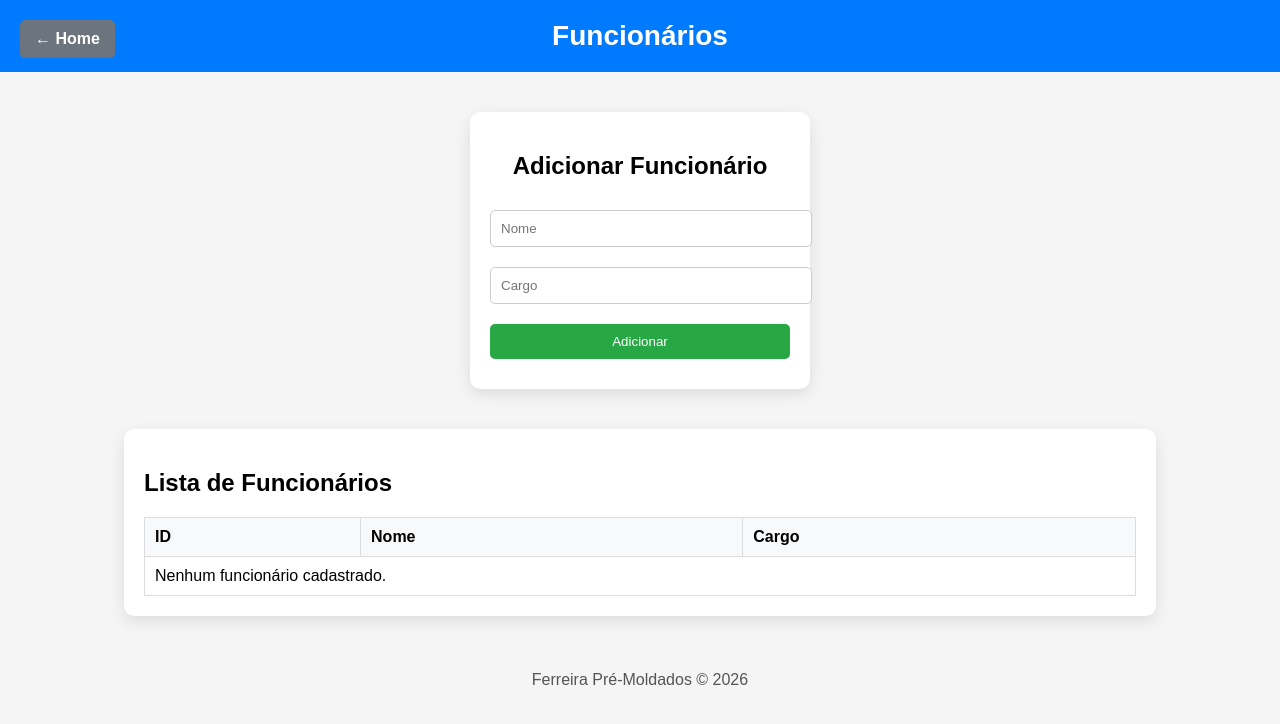
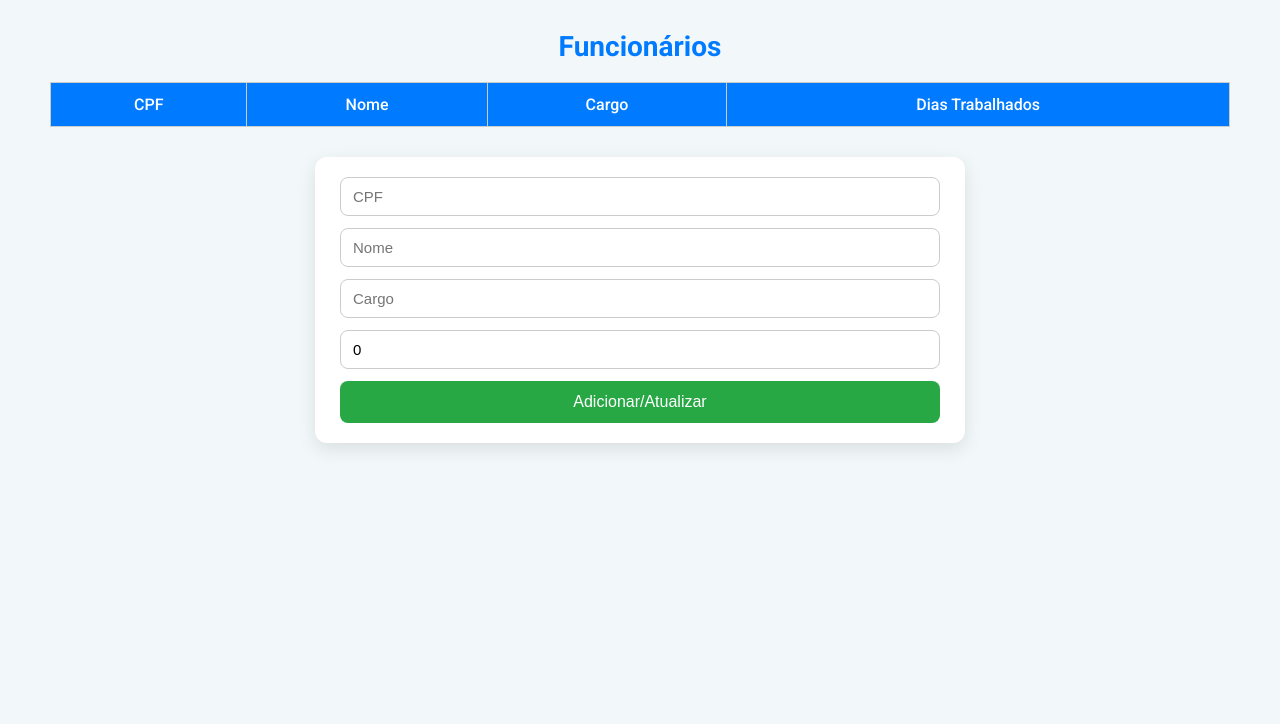
Before and after one commit to vinicius260222/controle-estoque, a Flask app: page /funcionarios in a window 1280 px wide. Shown: the top 724 px of the page. Run offline with Flask 3, Linux system fonts and the light colour scheme; the visitor is signed in with stand-in values (Sample User, id 1); lists and menus that the app fills with data are empty.

Commit message:
Update funcionarios.html

```diff
--- a/CPEC/templates/funcionarios.html
+++ b/CPEC/templates/funcionarios.html
@@ -4,53 +4,119 @@
 <meta charset="UTF-8">
 <title>Funcionários - CPEC</title>
 <style>
-body { font-family: Arial, sans-serif; background:#f5f5f5; margin:0; padding:0; }
-header { background:#007bff; color:#fff; padding:20px; text-align:center; position:relative; }
-header h1 { margin:0; font-size:28px; }
-a.home { position:absolute; top:20px; left:20px; text-decoration:none; background:#6c757d; color:#fff; padding:10px 15px; border-radius:5px; font-weight:bold; }
-a.home:hover { background:#5a6268; }
-.container { padding:40px 20px; display:flex; flex-direction:column; align-items:center; gap:40px; }
-.form-cadastro { background:#fff; padding:20px; border-radius:10px; box-shadow:0 5px 15px rgba(0,0,0,0.1); width:300px; text-align:center; }
-.form-cadastro input, .form-cadastro button { width:100%; padding:10px; margin:10px 0; border-radius:5px; border:1px solid #ccc; }
-.form-cadastro button { background:#28a745; color:#fff; border:none; cursor:pointer; }
-.form-cadastro button:hover { background:#218838; }
-.erro { color:red; margin-bottom:10px; }
-.tabela-funcionarios { background:#fff; padding:20px; border-radius:10px; box-shadow:0 5px 15px rgba(0,0,0,0.1); width:80%; overflow-x:auto; }
-.tabela-funcionarios table { width:100%; border-collapse:collapse; }
-.tabela-funcionarios th, .tabela-funcionarios td { padding:10px; border:1px solid #ddd; text-align:left; }
-.tabela-funcionarios th { background:#f8f9fa; }
-footer { text-align:center; padding:15px; color:#555; }
+@import url('https://fonts.googleapis.com/css2?family=Roboto:wght@400;500;700&display=swap');
+
+body {
+    font-family: 'Roboto', sans-serif;
+    background: #f2f7fa;
+    margin: 0;
+    padding: 0 50px;
+}
+
+h1 {
+    text-align: center;
+    margin-top: 30px;
+    font-size: 28px;
+    color: #007bff;
+}
+
+.erro {
+    color: red;
+    text-align: center;
+    margin-bottom: 15px;
+}
+
+table {
+    width: 100%;
+    border-collapse: collapse;
+    margin-bottom: 30px;
+}
+
+th, td {
+    padding: 12px 15px;
+    border: 1px solid #ccc;
+    text-align: center;
+}
+
+th {
+    background: #007bff;
+    color: #fff;
+    font-weight: 500;
+}
+
+tbody tr:nth-child(even) {
+    background: #e9ecef;
+}
+
+form {
+    background: #fff;
+    padding: 20px 25px;
+    border-radius: 12px;
+    box-shadow: 0 6px 18px rgba(0,0,0,0.1);
+    max-width: 600px;
+    margin: 0 auto 50px auto;
+    display: flex;
+    flex-direction: column;
+    gap: 12px;
+}
+
+form input {
+    padding: 10px 12px;
+    border-radius: 8px;
+    border: 1px solid #ccc;
+    font-size: 15px;
+    outline: none;
+}
+
+form button {
+    padding: 12px;
+    border: none;
+    border-radius: 8px;
+    background: #28a745;
+    color: #fff;
+    font-size: 16px;
+    cursor: pointer;
+    transition: background 0.3s, transform 0.2s;
+}
+
+form button:hover {
+    background: #218838;
+    transform: scale(1.02);
+}
 </style>
 </head>
 <body>
-<header>
 <h1>Funcionários</h1>
-<a href="{{ url_for('home') }}" class="home">← Home</a>
-</header>
-<div class="container">
-<div class="form-cadastro">
-<h2>Adicionar Funcionário</h2>
+
 {% if erro %}<div class="erro">{{ erro }}</div>{% endif %}
+
+<table>
+    <thead>
+        <tr>
+            <th>CPF</th>
+            <th>Nome</th>
+            <th>Cargo</th>
+            <th>Dias Trabalhados</th>
+        </tr>
+    </thead>
+    <tbody>
+        {% for cpf, dados in funcionarios.items() %}
+        <tr>
+            <td>{{ cpf }}</td>
+            <td>{{ dados.nome }}</td>
+            <td>{{ dados.cargo }}</td>
+            <td>{{ dados.dias_trabalhados }}</td>
+        </tr>
+        {% endfor %}
+    </tbody>
+</table>
+
 <form method="POST">
-<input type="text" name="nome" placeholder="Nome" required>
-<input type="text" name="cargo" placeholder="Cargo" required>
-<button type="submit">Adicionar</button>
+    <input type="text" name="cpf" placeholder="CPF" required>
+    <input type="text" name="nome" placeholder="Nome" required>
+    <input type="text" name="cargo" placeholder="Cargo" required>
+    <input type="number" name="dias_trabalhados" placeholder="Dias Trabalhados" value="0" min="0">
+    <button type="submit">Adicionar/Atualizar</button>
 </form>
-</div>
-<div class="tabela-funcionarios">
-<h2>Lista de Funcionários</h2>
-<table>
-<thead><tr><th>ID</th><th>Nome</th><th>Cargo</th></tr></thead>
-<tbody>
-{% for id_func, info in funcionarios.items() %}
-<tr><td>{{ id_func }}</td><td>{{ info.nome }}</td><td>{{ info.cargo }}</td></tr>
-{% else %}
-<tr><td colspan="3">Nenhum funcionário cadastrado.</td></tr>
-{% endfor %}
-</tbody>
-</table>
-</div>
-</div>
-<footer>Ferreira Pré-Moldados © 2026</footer>
 </body>
 </html>
```
